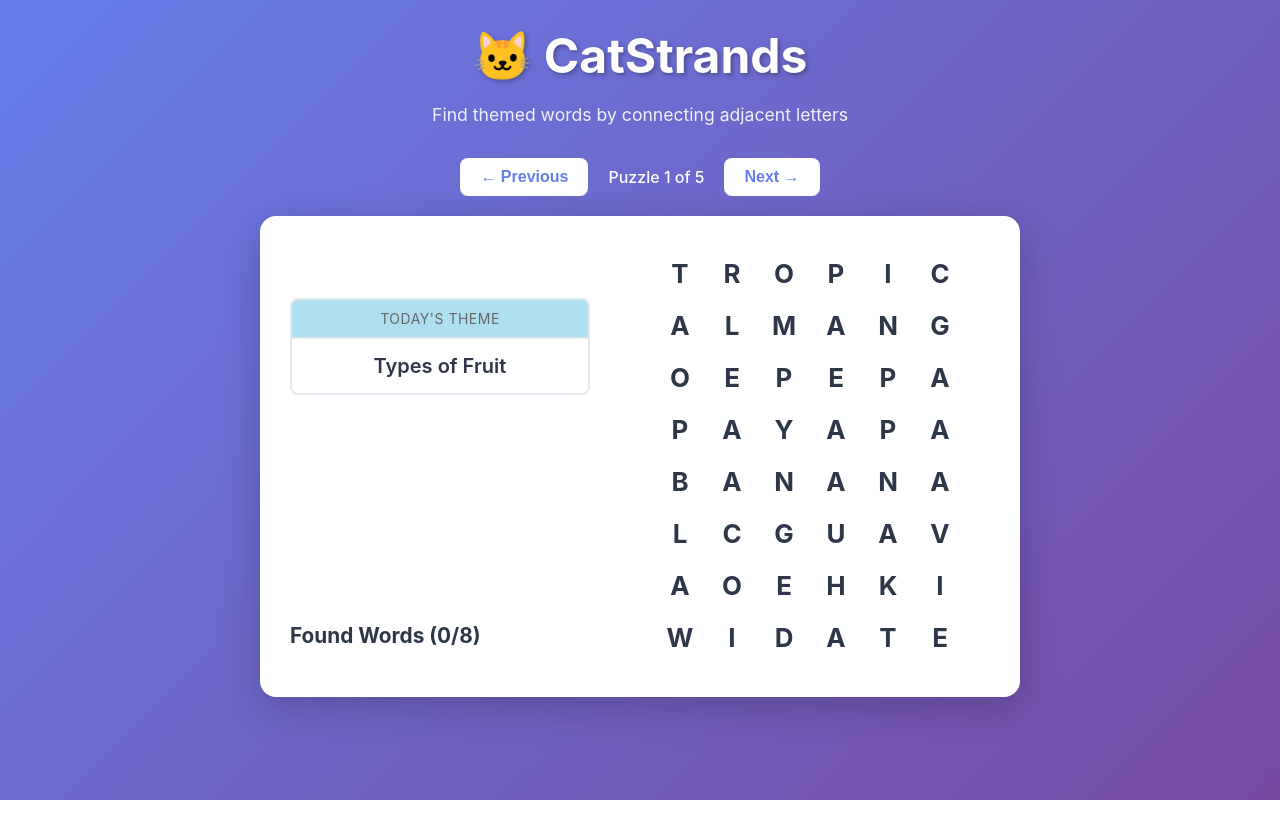
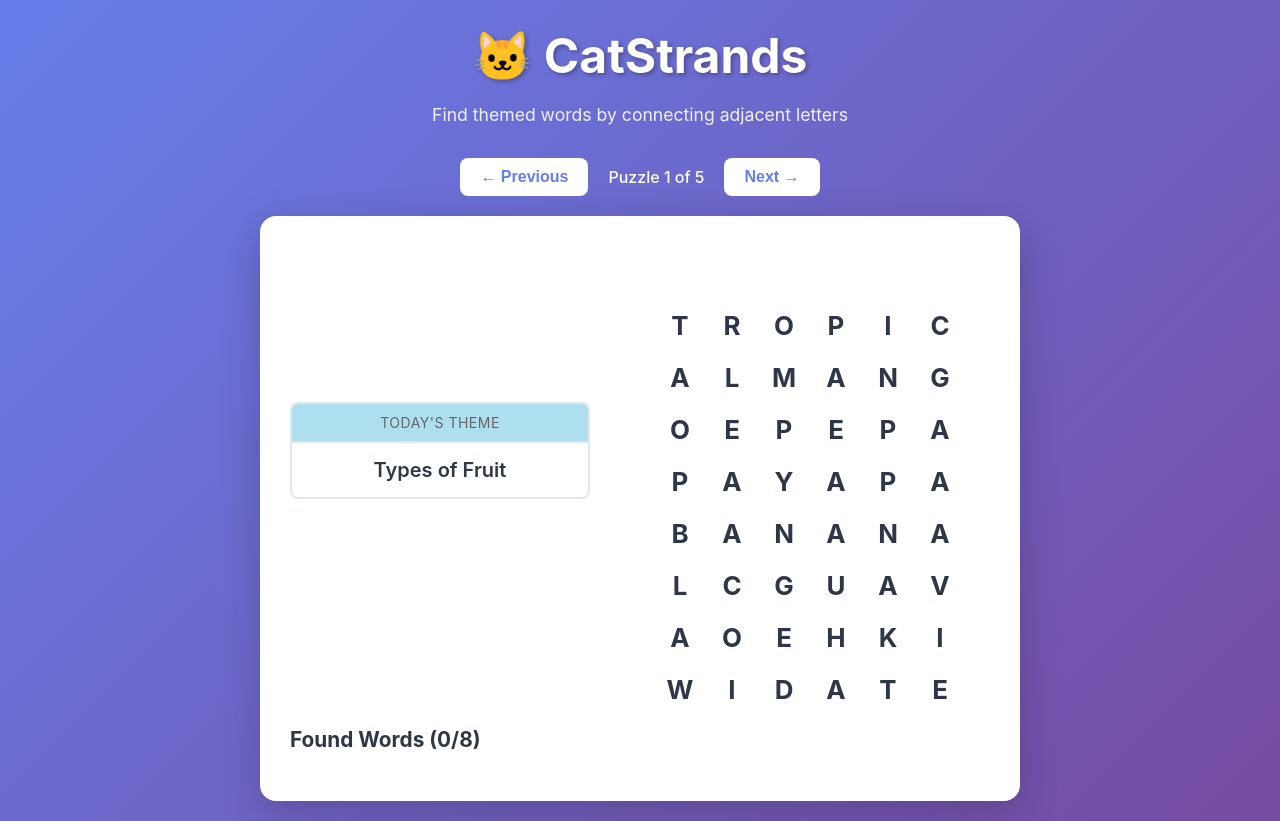
Before and after one commit to slmingol/catstrands, a React (Vite) app: page / in a window 1280 px wide. Before the commit the page ends 800 px from the top, so only its background shows below. Built offline with nearby package versions, Linux system fonts and the light colour scheme.

Commit message:
style: Move theme section down to align with rows 4-5

```diff
--- a/src/components/StrandsGame.css
+++ b/src/components/StrandsGame.css
@@ -29,7 +29,7 @@
 
 .theme-section {
   text-align: center;
-  margin-top: 52px;
+  margin-top: 156px;
   margin-bottom: 20px;
 }
 
```
